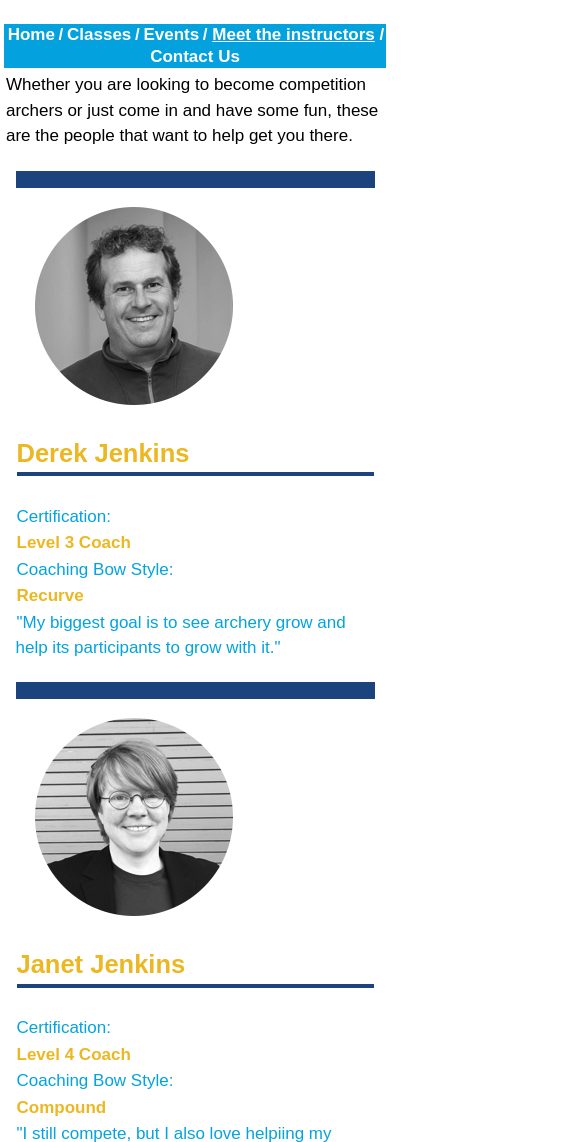
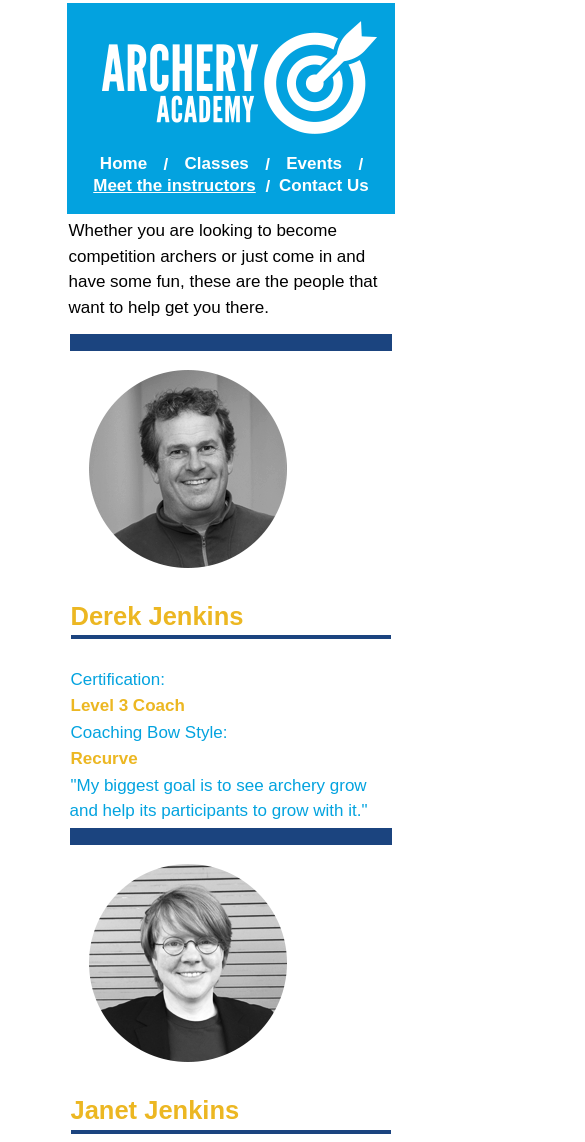
Before and after one commit to StevenM82/archery-html-css-only, a website: page instructors.html in a window 390 px wide. Shown: the top 1142 px of the page, 585 px wide, since content can reach past the window. Drawn offline with Linux system fonts and the light colour scheme.

Commit message:
Originally testing in Firefox, when I checked everything in Chrome is didn't look the same so I am adjusting subgrid items

```diff
--- a/instructors.html
+++ b/instructors.html
@@ -8,9 +8,10 @@
   </head>
 
   <body>
-    <a href="#main-content" class="hidden">Skip to main content.</a>
     <div class="grid-main">
+      <a href="#main-content" class="hidden">Skip to main content.</a>
       <header class="header-container">
+        <img class="header-image" src="images/archeryAcademy-logo-white.png" />
         <menu class="menu">
           <li><a href="index.html">Home</a></li>
           /
@@ -131,7 +132,7 @@
       <footer class="footer-container">
         <img class="footer-background" src="images/footerImage.jpeg" />
         <img
-          class="address col-12"
+          class="address"
           src="images/archeryAcademy-logo-white.png"
           alt="archery target with arrow placed in the bullseye"
         />
--- a/styles/stylesheet.css
+++ b/styles/stylesheet.css
@@ -20,7 +20,6 @@
 .grid-main {
   display: grid;
   grid-template-columns: repeat(12, 1fr);
-  gap: 1rem;
 }
 .h2 {
   display: flex;
@@ -39,25 +38,25 @@ h3 {
 /*------Header container------*/
 .header-container {
   display: grid;
-  grid-template-columns: subgrid;
+  grid-template-columns: repeat(12, 1fr);
   grid-area: 1 / 2 / 1 / span 10;
   background-color: rgb(3, 162, 223);
-}
-.header-img-1 {
-  grid-area: 1 / 4 / 1 / 4;
-  padding-top: 10px;
-  padding-left: 55px;
+  padding: 1rem;
 }
 .menu {
   display: flex;
-  grid-area: 2 / 1 / 2 / span 12;
+  grid-area: 1 / 1 / 1 / 6;
   list-style: none;
   justify-content: space-evenly;
-  align-items: center;
+  align-items: flex-end;
   color: white;
   margin: 0px;
   padding-left: 0px;
   font-weight: 700;
+}
+.header-image {
+  grid-area: 1 / 12 / 1 / 12;
+  padding-bottom: 1rem;
 }
 a {
   text-decoration: none;
@@ -118,12 +117,12 @@ article {
 /*---- Instructors page ----*/
 .instructor-section {
   display: grid;
-  grid-template-columns: subgrid;
+  grid-template-columns: repeat(12, 1fr);
   grid-area: 2 / 2 / auto / span 10;
   gap: 1rem;
 }
 .instructor-intro {
-  grid-column: 1 / -1;
+  grid-area: 1 / 1 / 1 / span 12;
 }
 .instructor-bow {
   grid-area: 1 / 11 / 3 / -1;
@@ -134,11 +133,10 @@ article {
   display: grid;
   grid-template-columns: repeat(12, 1fr);
   grid-area: 2 / 1 / auto / span 12;
-  gap: 0.5rem;
 }
 .card-background {
   display: grid;
-  grid-template-columns: subgrid;
+  grid-template-columns: repeat(12, 1fr);
   grid-column: span 5;
   color: rgb(3, 163, 223);
   background-color: rgb(27, 68, 127);
@@ -152,6 +150,8 @@ article {
 }
 .card-text {
   grid-area: 1 / 2 / 1 / -1;
+  padding-left: 0.75rem;
+  padding-bottom: 0.75rem;
 }
 .instructor-name {
   font-size: 1.5rem;
@@ -243,6 +243,14 @@ article {
     grid-template-columns: 1fr;
     gap: 0;
   }
+  .header-container {
+    display: flex;
+    flex-direction: column;
+    padding: 1rem;
+  }
+  .header-image {
+    padding-left: 1rem;
+  }
   .instructor-section {
     row-gap: 0.5rem;
   }
@@ -265,7 +273,6 @@ article {
     flex-direction: column;
     color: rgb(3, 163, 223);
     background-color: rgb(255, 255, 255);
-    padding: 0.5rem;
     border: 0;
   }
   .instructor-name {
@@ -273,6 +280,10 @@ article {
   }
   .instructor-border {
     border-top: 1rem solid rgb(27, 68, 127);
+  }
+  .card-text {
+    padding-left: 0;
+    padding-bottom: 0;
   }
   .h2 {
     display: flex;
@@ -288,6 +299,12 @@ article {
   }
 }
 @media screen and (min-width: 768px) and (max-width: 919px) {
+  .header-image {
+    padding-bottom: 2.5rem;
+  }
+  .menu {
+    grid-column: 1 / -1;
+  }
   .card-grid {
     display: grid;
     gap: 0;
@@ -298,7 +315,6 @@ article {
     grid-column: span 6;
     color: rgb(3, 163, 223);
     background-color: rgb(255, 255, 255);
-    padding: 0.5rem;
     border: 0;
   }
   .instructor-bow {
@@ -309,6 +325,10 @@ article {
   }
   .instructor-border {
     border-top: 1rem solid rgb(27, 68, 127);
+  }
+  .card-text {
+    padding-left: 0;
+    padding-bottom: 0;
   }
 }
 
```
Also changed, not shown: classes.html (+2 -1 lines), index.html (+2 -1 lines).
